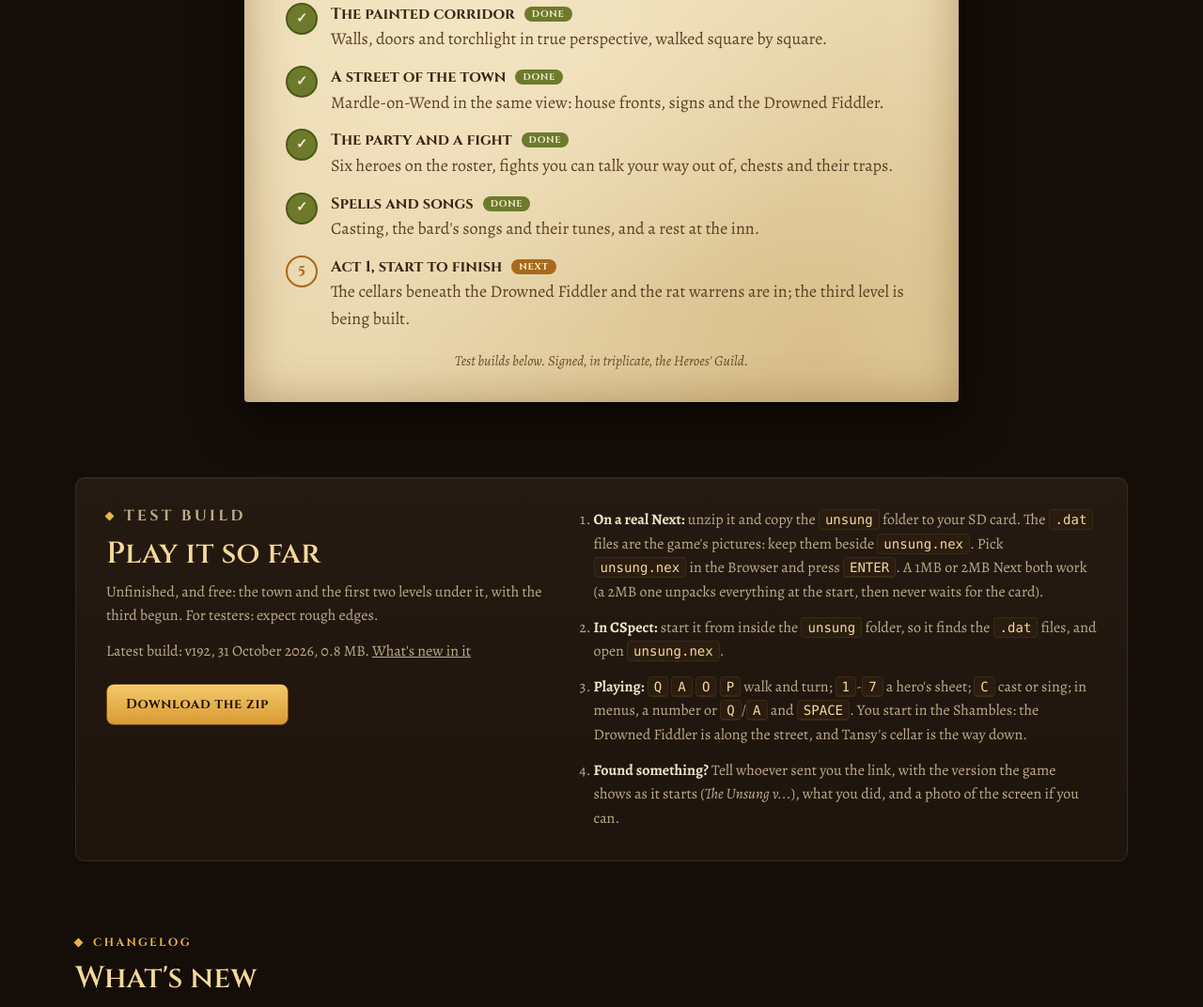
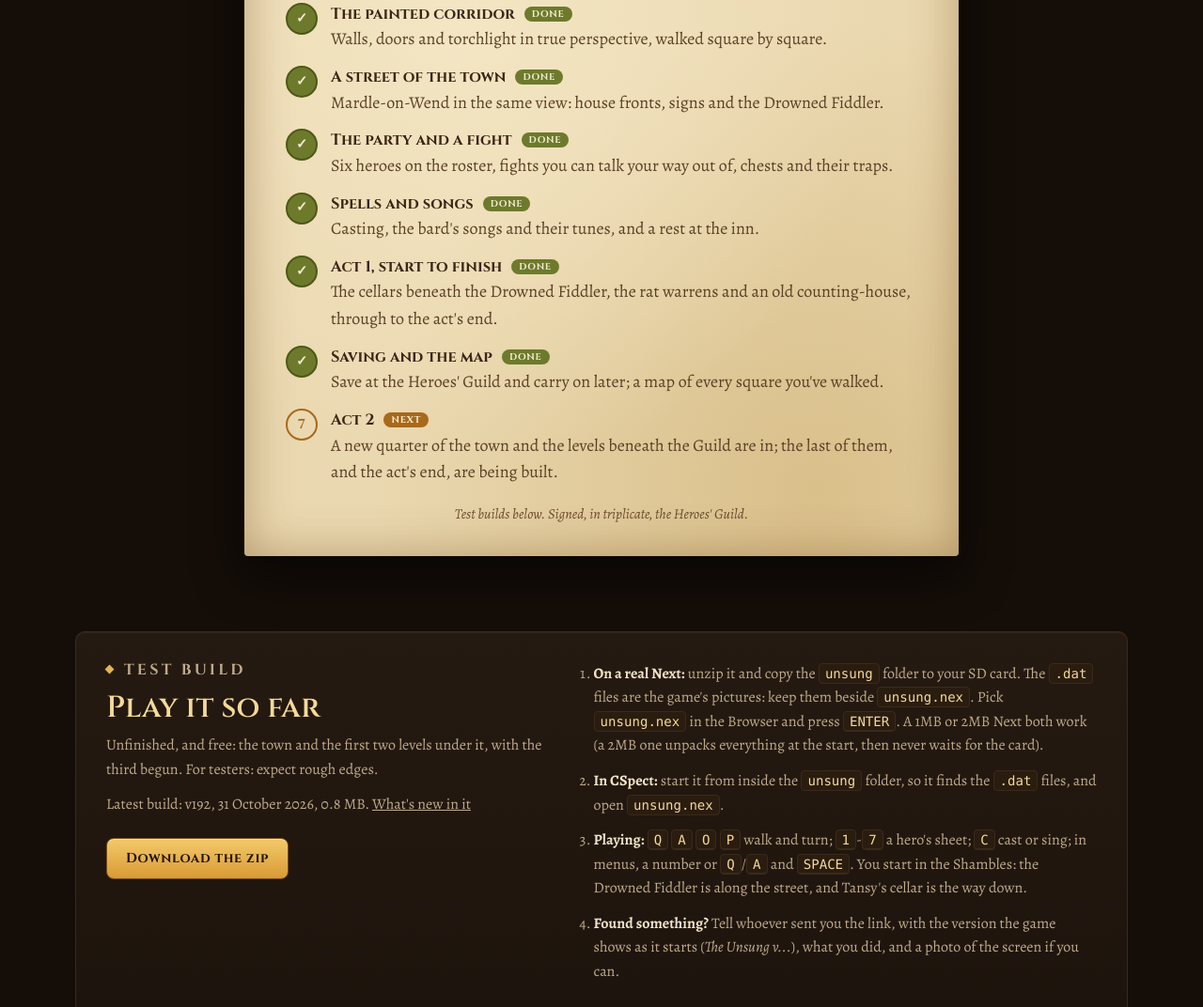
Before and after one commit to mikeynma/the-unsung, a plain HTML site: page index.html in a window 1280 px wide. Shown: the part 3709-4781 px from the top of the page at 94% size. Drawn offline with Linux system fonts and the light colour scheme.

Commit message:
Site update

```diff
--- a/index.html
+++ b/index.html
@@ -108,7 +108,9 @@
       <li class="done"><b>A street of the town</b><span>Mardle-on-Wend in the same view: house fronts, signs and the Drowned Fiddler.</span></li>
       <li class="done"><b>The party and a fight</b><span>Six heroes on the roster, fights you can talk your way out of, chests and their traps.</span></li>
       <li class="done"><b>Spells and songs</b><span>Casting, the bard's songs and their tunes, and a rest at the inn.</span></li>
-      <li class="now"><b>Act 1, start to finish</b><span>The cellars beneath the Drowned Fiddler and the rat warrens are in; the third level is being built.</span></li>
+      <li class="done"><b>Act 1, start to finish</b><span>The cellars beneath the Drowned Fiddler, the rat warrens and an old counting-house, through to the act's end.</span></li>
+      <li class="done"><b>Saving and the map</b><span>Save at the Heroes' Guild and carry on later; a map of every square you've walked.</span></li>
+      <li class="now"><b>Act 2</b><span>A new quarter of the town and the levels beneath the Guild are in; the last of them, and the act's end, are being built.</span></li>
     </ol>
     <p class="meta">Test builds below. Signed, in triplicate, the Heroes' Guild.</p>
   </div>
```
